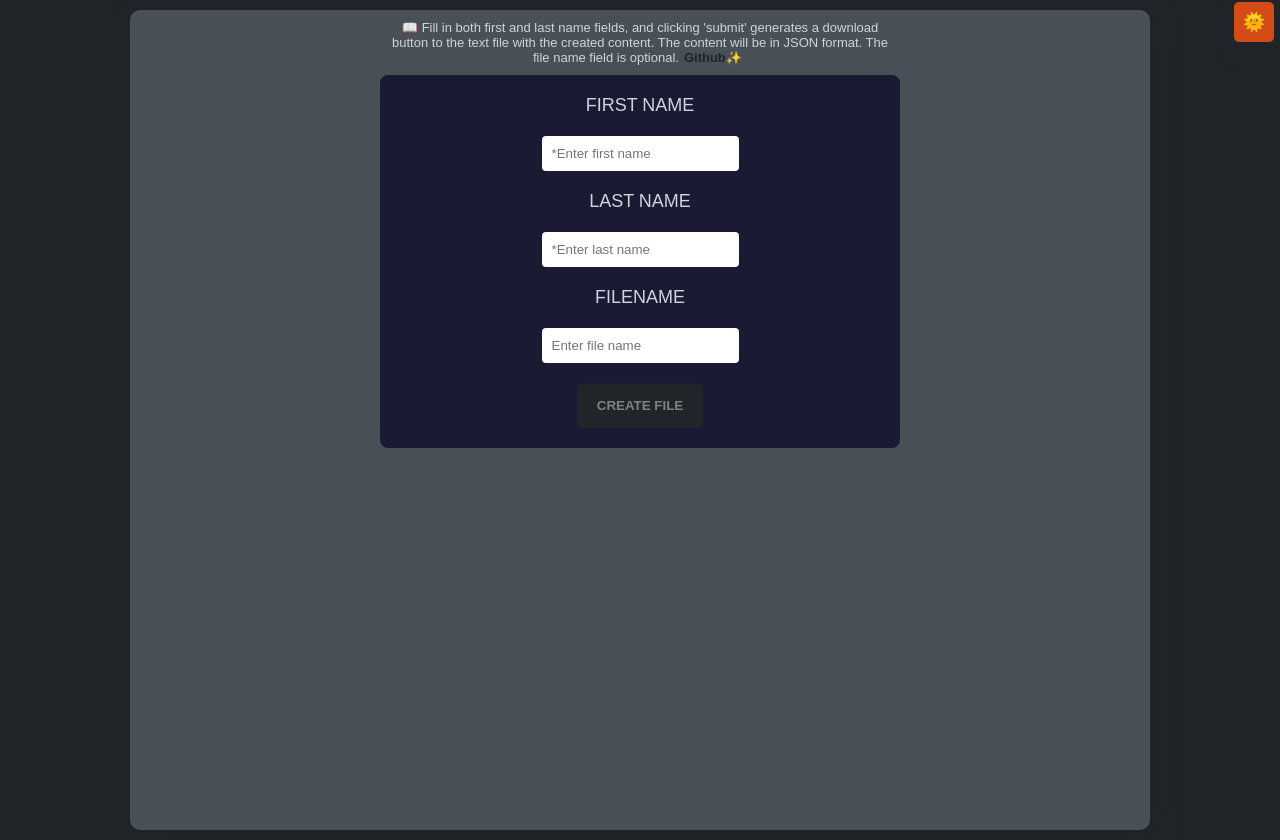
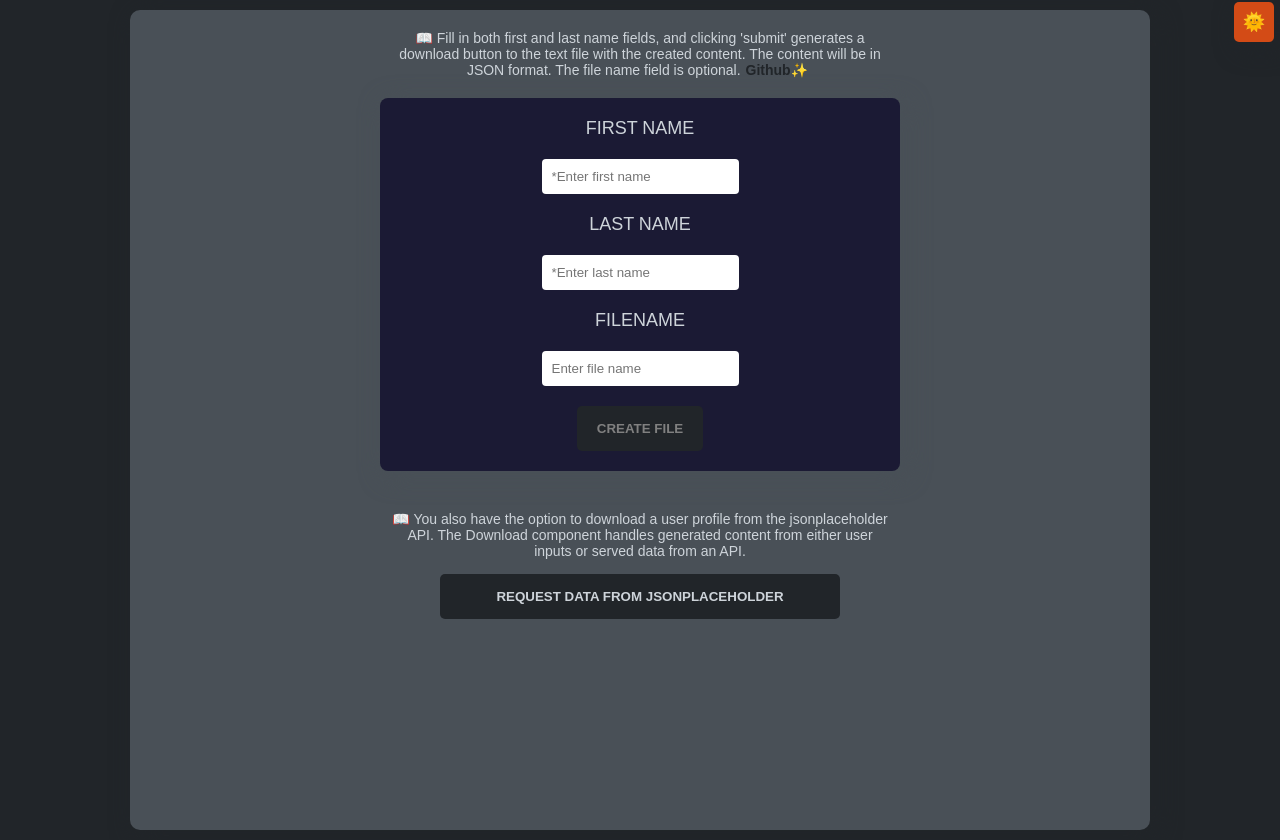
Before and after one commit to YutaMoriJP/Download-Generated-Text-File, a React (Create React App) app: page / in a window 1280 px wide. Built offline with nearby package versions, Linux system fonts and the light colour scheme.

Commit message:
performance optimizations with custom usePrevious hook and more

```diff
--- a/src/App.js
+++ b/src/App.js
@@ -1,7 +1,7 @@
 import Container, { Global } from "./components/Container";
 import Theme from "./components/Theme";
 import Form from "./components/Form";
-
+import Fetch from "./components/Fetch";
 function App() {
   return (
     <>
@@ -9,6 +9,7 @@ function App() {
       <Container>
         <Theme />
         <Form />
+        <Fetch />
       </Container>
     </>
   );
--- a/src/components/Error.js
+++ b/src/components/Describe.js
@@ -1,7 +1,7 @@
 import React from "react";
 import Text from "../styles/Error";
-const Error = ({ children }) => {
-  return <Text>{children}</Text>;
+const Error = ({ children, ...rest }) => {
+  return <Text {...rest}>{children}</Text>;
 };
 
 export default Error;
--- /dev/null
+++ b/src/components/Fetch.js
@@ -0,0 +1,41 @@
+import React from "react";
+import Button from "./Button";
+import Download from "./Download";
+import useOpen from "../useHooks/useOpen";
+import Message from "./Message";
+import Describe from "./Describe";
+import Box from "../styles/BoxColumn";
+
+//https://jsonplaceholder.typicode.com/users/1
+const Fetch = () => {
+  const [url, setUrl] = React.useState("");
+  const { open, onOpen, onClose } = useOpen(false);
+
+  const handleClick = () =>
+    setUrl("https://jsonplaceholder.typicode.com/users/1");
+  return (
+    <>
+      <Describe style={{ paddingTop: "30px " }}>
+        You also have the option to download a user profile from the
+        jsonplaceholder API. The Download component handles generated content
+        from either user inputs or served data from an API.
+      </Describe>
+      <Box>
+        <Button className="basic" onClick={handleClick}>
+          Request data from jsonplaceholder
+        </Button>
+        {url && (
+          <Download url={url} onOpen={onOpen} download="jsonplaceholder.txt" />
+        )}
+      </Box>
+
+      {open && (
+        <Message onClose={onClose} ms={1500}>
+          Fetched content is ready to be downloaded
+        </Message>
+      )}
+    </>
+  );
+};
+
+export default Fetch;
--- a/src/components/Form.js
+++ b/src/components/Form.js
@@ -4,51 +4,94 @@ import useInput from "../useHooks/useInput";
 import Download from "./Download";
 import Input from "./Input";
 import Formstyled from "../styles/Form";
-import Error from "./Error";
+import Describe from "./Describe";
 import useOpen from "../useHooks/useOpen";
 import Message from "./Message";
 import Link from "../styles/Link";
+import usePrevious from "../useHooks/usePreviousRender";
+import compareBlob from "../util/compareBlob";
+import previousFileNameDeps from "../util/previousFileNameDeps";
 
 const Form = () => {
+  console.log("<Form/>");
+  //local state from either custom or build in hooks
   const [nameInput, resetName] = useInput("");
   const [usernameInput, resetUsername] = useInput("");
   const [filenameInput, resetFilename] = useInput("");
-  const [download, setDownload] = useState("file");
-
+  const [download, setDownload] = useState("file.txt");
   const { open, onOpen, onClose } = useOpen(false);
-
   const [status, setStatus] = useState("idle");
   const [blob, setBlob] = useState(null);
 
+  //deps value update for previousFilename
+  //returns the previous value of argument - it's a ref and not a state
+  const previousBlob = usePrevious(blob);
+  const previousFileName = usePrevious(
+    filenameInput.value,
+    previousFileNameDeps,
+    "false"
+  );
+  console.log("previousFileName", previousFileName);
+  //utility value to control whether the button is disabled or not
   const disabled =
     !nameInput.value.replace(/\s/g, "") ||
     !usernameInput.value.replace(/\s/g, "");
 
+  //utility function that resets input fields
   const reset = React.useCallback(() => {
     resetName();
     resetUsername();
     resetFilename();
     // eslint-disable-next-line react-hooks/exhaustive-deps
   }, []);
-  const handleSubmit = event => {
+
+  //event handler function
+  const handleSubmit = async event => {
+    //listens to a form submit, so event.prevenDefault() blocks a page refresh
     event.preventDefault();
+    //extract value from input.value
     const { value: name } = nameInput;
     const { value: username } = usernameInput;
-    const { value: file } = filenameInput;
+    let { value: file } = filenameInput;
+
+    //a new blob object is created
+    const newBlob = new Blob([JSON.stringify({ name, username }, null, 2)], {
+      type: "text/plain",
+    });
+
+    //adds property extension to old and new file names
+    file = file.includes("txt") ? file : !file ? "file.txt" : file + ".txt";
+    let previousFile =
+      previousFileName && previousFileName.includes("txt")
+        ? previousFileName
+        : !previousFileName
+        ? "file.txt"
+        : previousFileName + ".txt";
+    //this optimizes the component and prevents unnecessary renders
+    const isSameBlob = await compareBlob(newBlob, previousBlob);
+    const isSameFile = previousFile === file;
+
+    if (isSameBlob && isSameFile) {
+      //if neither blob's content has NOT changed, no state updates are required"
+      return;
+    }
+
+    //state updates
+    //setDownload sets the file name
     setDownload(file.replace(/\s/g, ""));
-    setBlob(
-      new Blob([JSON.stringify({ name, username }, null, 2)], {
-        type: "text/plain",
-      })
-    );
+    setBlob(newBlob);
+    //updates status to resolved, which renders <Download/>
     setStatus("resolved");
   };
+
+  //effect
   React.useEffect(() => {
+    //after status updates (to resolved), reset is triggered
     reset();
-  }, [status, reset]);
+  }, [status, reset, blob]);
   return (
     <>
-      <Error>
+      <Describe>
         Fill in both first and last name fields, and clicking 'submit' generates
         a download button to the text file with the created content. The content
         will be in JSON format. The file name field is optional.
@@ -60,7 +103,7 @@ const Form = () => {
         >
           Github
         </Link>
-      </Error>
+      </Describe>
 
       <Formstyled onSubmit={handleSubmit} className="theme">
         <Input
@@ -82,13 +125,13 @@ const Form = () => {
           CREATE FILE
         </Button>
       </Formstyled>
+      {status === "resolved" && (
+        <Download url={blob} onOpen={onOpen} download={download} />
+      )}
       {open && (
         <Message onClose={onClose} ms={1000}>
           Content is ready to be downloaded!
         </Message>
-      )}
-      {status === "resolved" && (
-        <Download url={blob} onOpen={onOpen} download={download} />
       )}
     </>
   );
--- a/src/components/Message.js
+++ b/src/components/Message.js
@@ -25,12 +25,10 @@ const Message = ({ onClose, ms = 0, children, ...rest }) => {
   console.log(typeof children);
   const timerRef = React.useRef();
   React.useEffect(() => {
-    console.log("timer is subscribed");
     timerRef.current = setTimeout(() => {
       onClose();
     }, ms);
     return () => {
-      console.log("timer is cleared");
       onClose();
       clearTimeout(timerRef.current);
     };
--- /dev/null
+++ b/src/styles/BoxColumn.js
@@ -0,0 +1,16 @@
+import styled from "styled-components";
+
+const Box = styled.article`
+  margin: auto;
+  display: flex;
+  justify-content: center;
+  flex-direction: column;
+  align-items: center;
+  > * {
+    margin: 5px;
+    width: 80%;
+    max-width: 400px;
+  }
+`;
+
+export default Box;
--- a/src/styles/Error.js
+++ b/src/styles/Error.js
@@ -1,10 +1,11 @@
 import styled from "styled-components";
 
 const Error = styled.p`
-  font-size: 13px;
+  font-size: 14px;
   max-width: 500px;
   width: 80%;
   margin: auto;
+  padding: var(--size);
   ::before {
     content: "📖 ";
   }
--- /dev/null
+++ b/src/useHooks/usePreviousRender.js
@@ -0,0 +1,26 @@
+import { useEffect, useRef } from "react";
+/**
+ *
+ * @param {any} val - data can be any type, but if it's an object, it should be ideally memoized
+ * @param {any} deps - if deps is undefined, so nothing is passed, then the state value (val) is the deps value
+ * but if it's a value or a function, then the custom deps parameter will be the deps value for useEffect
+ * @returns value of the previous render. ref updates will not cause a re-render unlike state
+ */
+const usePrevious = (val, deps, checkFor) => {
+  //gives greater control to depsValue
+  const depsValues =
+    typeof deps === "function" ? deps(val) : deps === undefined ? val : deps;
+
+  const ref = useRef(null);
+  useEffect(() => {
+    //this is important for the customized deps value, if the depsValue is strictly equal to checkFor
+    //then we do NOT want the ref to update
+    if (depsValues === checkFor) return;
+    ref.current = val;
+    // eslint-disable-next-line react-hooks/exhaustive-deps
+  }, [depsValues, ref]);
+
+  return ref.current;
+};
+
+export default usePrevious;
--- /dev/null
+++ b/src/util/compareBlob.js
@@ -0,0 +1,14 @@
+/**
+ *
+ * @param {Blob} current
+ * @param {Blob} previous
+ * @returns resolved promise value with a boolean value. If the content of the blob is equal, it's true.
+ */
+const compareBlob = async (current, previous) => {
+  const a = new Response(current).text();
+  const b = new Response(previous).text();
+  const [blob1, blob2] = await Promise.all([a, b]);
+  return blob1.replace(/\s/g, "") === blob2.replace(/\s/g, "");
+};
+
+export default compareBlob;
--- /dev/null
+++ b/src/util/previousFileNameDeps.js
@@ -0,0 +1,19 @@
+/**
+ *
+ * @param {any} value - state stored in ref
+ * @returns - value is returned if it's not an empty string
+ * @description in <Form/> input fields are all reset to an empty string value
+ * and this will cause usePrevious to be called and assign the previous file name to an empty string
+ * but doing this will lose the purpose of storing the previous value
+ * we want to compare the new file to the old file name
+ * but if old file name is always an empty string, then the point of usePrevious is lost
+ * This utility function checks if value is an empty string if true then a string value with false is returned
+ * in usePrevious, the useEffect checks if the value is a string false value
+ * if true, then useEffect is returned without re-assigning the ref value
+ */
+const previousFileNameDeps = value => {
+  console.log("previousFileNameDeps", value);
+  return value !== "" ? value : "false";
+};
+
+export default previousFileNameDeps;
```
Also changed, not shown: src/components/Download.js (+20 -10 lines).
